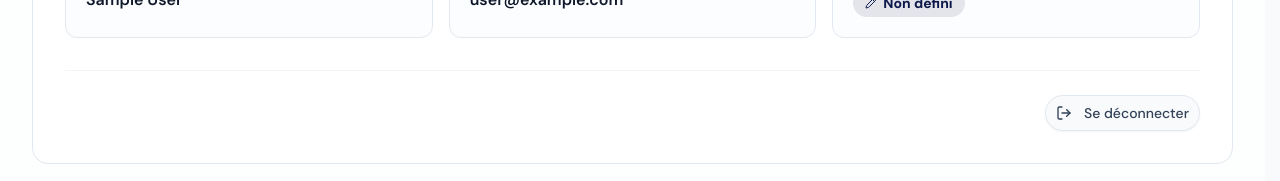
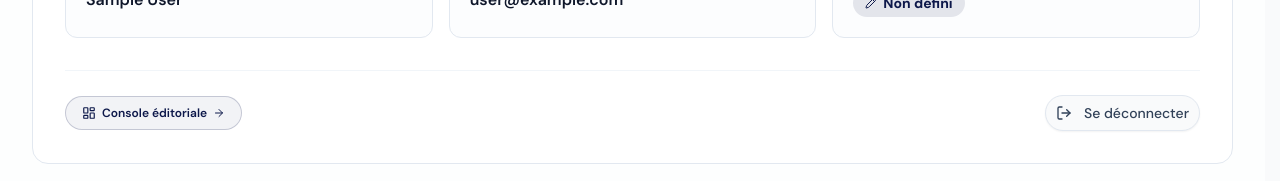
Before and after one commit to lexhaiti/lexhaiti-web, a Next.js app: page /profile in a window 1280 px wide. Shown: the part 580-761 px from the top of the page. Built offline with nearby package versions, Linux system fonts and the light colour scheme; no server answers; sample sign-in values are in the browser's storage.

Commit message:
feat(auth): redirect to editorial dashboard after login
After sign-in, redirect to /editorial instead of /. Add a dual
CTA on the signed-in state (dashboard + home). Add a "Console
éditoriale" link button on the profile page for quick access.

Co-Authored-By: Claude Opus 4.6 <noreply@anthropic.com>

```diff
--- a/src/app/profile/page.tsx
+++ b/src/app/profile/page.tsx
@@ -6,8 +6,10 @@ import { signOut, useSession } from 'next-auth/react'
 import { useRouter } from 'next/navigation'
 import {
   ArrowLeft,
+  ArrowRight,
   ClipboardCheck,
   IdCard,
+  LayoutDashboard,
   Loader2,
   LogOut,
   Mail,
@@ -43,7 +45,7 @@ function FieldCard({ icon: Icon, label, children }: FieldCardProps) {
 }
 
 export default function ProfilePage() {
-  const { t } = useT()
+  const { t, language } = useT()
   const { data: session, status } = useSession()
   const router = useRouter()
 
@@ -136,7 +138,15 @@ export default function ProfilePage() {
             </FieldCard>
           </div>
 
-          <div className="mt-8 pt-6 border-t border-slate-100 flex justify-end">
+          <div className="mt-8 pt-6 border-t border-slate-100 flex items-center justify-between">
+            <Link
+              href="/editorial"
+              className="inline-flex items-center gap-1.5 rounded-full border border-primary/20 bg-primary/5 px-4 py-2 text-xs font-semibold text-primary hover:bg-primary/10 transition-colors"
+            >
+              <LayoutDashboard className="h-3.5 w-3.5" />
+              {t('profile.goToDashboard', { fallback: language !== 'ht' ? 'Console éditoriale' : 'Konsòl editoryal' })}
+              <ArrowRight className="h-3 w-3" />
+            </Link>
             <Button
               onClick={() => signOut({ callbackUrl: '/' })}
               variant="outline"
--- a/src/app/sign-in/page.tsx
+++ b/src/app/sign-in/page.tsx
@@ -27,7 +27,7 @@ export default function SignInPage() {
       const res = await signIn('nodemailer', {
         email,
         redirect: false,
-        callbackUrl: '/',
+        callbackUrl: '/editorial',
       })
       // signIn returns { error?: string, ok: boolean, url?: string }.
       // If our auth.ts callback redirected to /sign-in/error?error=NotAuthorized,
@@ -55,12 +55,20 @@ export default function SignInPage() {
           <p className="mt-1 text-base font-semibold text-slate-900 break-all">
             {session.user.email}
           </p>
-          <Button asChild className="mt-6 w-full h-11">
-            <Link href="/">
-              {t('signIn.goHome')}
-              <ArrowRight className="ml-1.5 h-4 w-4" />
-            </Link>
-          </Button>
+          <div className="mt-6 flex flex-col gap-3">
+            <Button asChild className="w-full h-11">
+              <Link href="/editorial">
+                {t('signIn.goToDashboard', { fallback: 'Console éditoriale' })}
+                <ArrowRight className="ml-1.5 h-4 w-4" />
+              </Link>
+            </Button>
+            <Button asChild variant="outline" className="w-full h-11">
+              <Link href="/">
+                {t('signIn.goHome')}
+                <ArrowRight className="ml-1.5 h-4 w-4" />
+              </Link>
+            </Button>
+          </div>
         </div>
       </ShellWrapper>
     )
```
